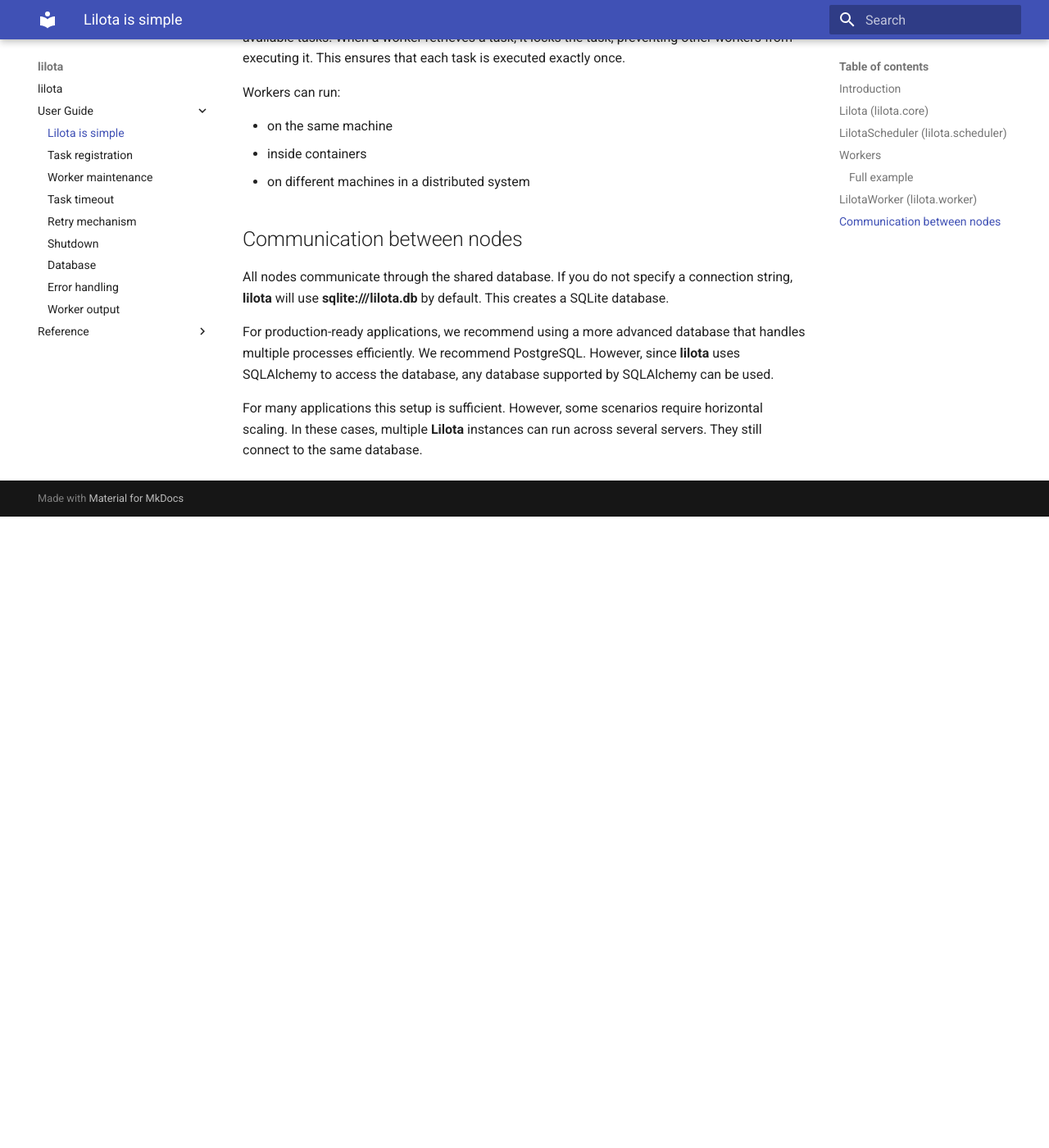
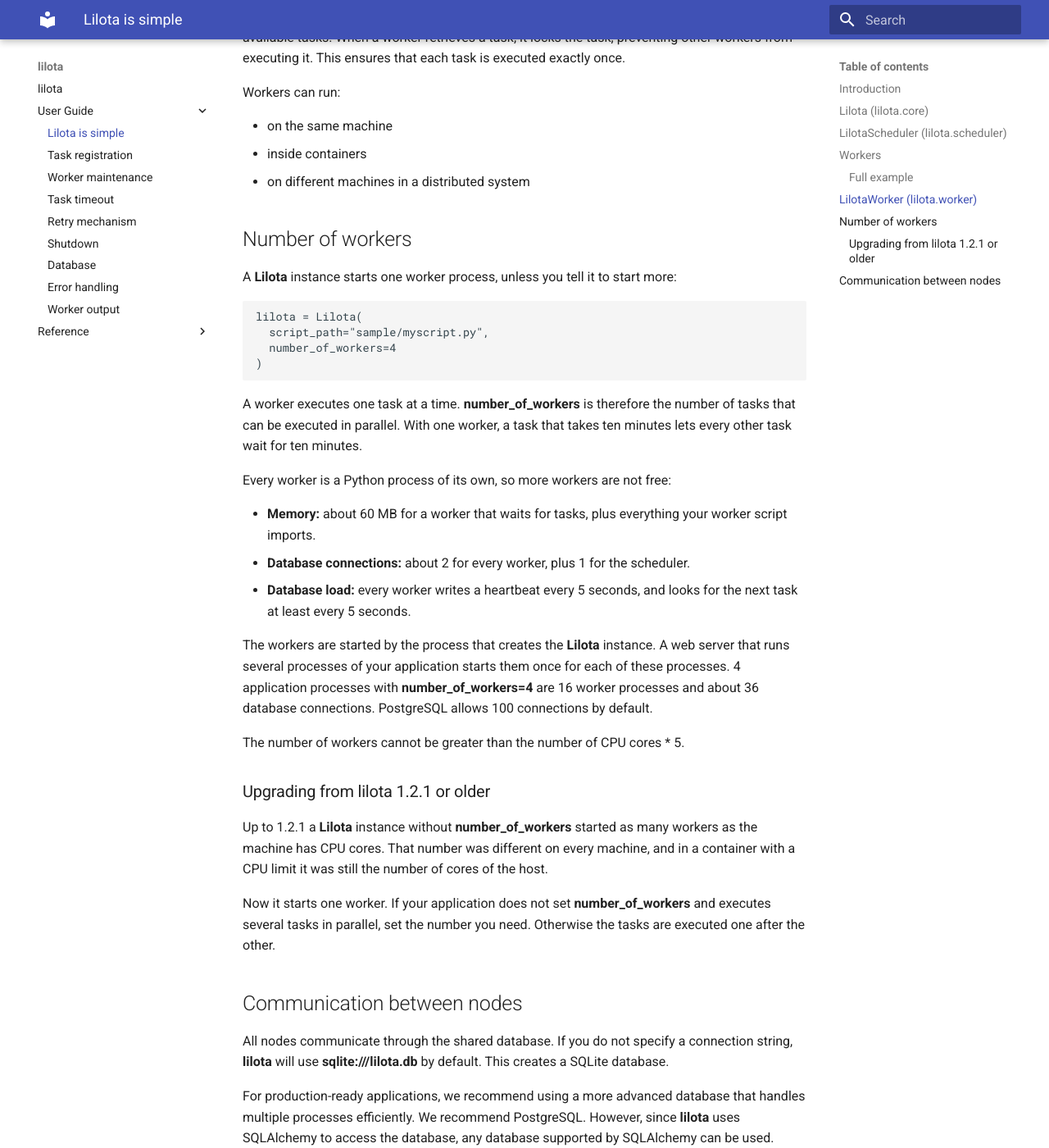
Before and after one commit to tobiasroessler/lilota, an MkDocs documentation site: the page built from docs/lilota-is-simple.md, in a window 1280 px wide and 1400 px high, scrolled down 2251 px. Shown: the whole window at 82% size. Built offline with MkDocs 1.6.1 and Material for MkDocs 9.7.7, drawn with Linux system fonts in a browser that asks for light colours; before the commit the page ends 2881 px from its top, so only the background shows below that.

Commit message:
Start one worker by default
- A Lilota without number_of_workers started as many worker processes
  as the machine has CPU cores. Every worker is a Python process with
  its own database connections, and a web server that runs several
  application processes multiplied the number. Now one worker is
  started.
- Lilota.workers() has the same default. Before, number_of_workers had
  to be given there.
- The documentation says what a worker costs and how the number of
  workers adds up.

Fixes #12

````diff
--- a/docs/lilota-is-simple.md
+++ b/docs/lilota-is-simple.md
@@ -106,6 +106,37 @@
 * on different machines in a distributed system
 
 
+## Number of workers
+
+A **Lilota** instance starts one worker process, unless you tell it to start more:
+
+``` python
+lilota = Lilota(
+  script_path="sample/myscript.py",
+  number_of_workers=4
+)
+```
+
+A worker executes one task at a time. **number_of_workers** is therefore the number of tasks that can be executed in parallel. With one worker, a task that takes ten minutes lets every other task wait for ten minutes.
+
+Every worker is a Python process of its own, so more workers are not free:
+
+* **Memory:** about 60 MB for a worker that waits for tasks, plus everything your worker script imports.
+* **Database connections:** about 2 for every worker, plus 1 for the scheduler.
+* **Database load:** every worker writes a heartbeat every 5 seconds, and looks for the next task at least every 5 seconds.
+
+The workers are started by the process that creates the **Lilota** instance. A web server that runs several processes of your application starts them once for each of these processes. 4 application processes with **number_of_workers=4** are 16 worker processes and about 36 database connections. PostgreSQL allows 100 connections by default.
+
+The number of workers cannot be greater than the number of CPU cores * 5.
+
+
+### Upgrading from lilota 1.2.1 or older
+
+Up to 1.2.1 a **Lilota** instance without **number_of_workers** started as many workers as the machine has CPU cores. That number was different on every machine, and in a container with a CPU limit it was still the number of cores of the host.
+
+Now it starts one worker. If your application does not set **number_of_workers** and executes several tasks in parallel, set the number you need. Otherwise the tasks are executed one after the other.
+
+
 ## Communication between nodes
 
 All nodes communicate through the shared database. If you do not specify a connection string, **lilota** will use **sqlite:///lilota.db** by default. This creates a SQLite database.
````
Also changed, not shown: README.md (+1 -1 lines), 2 other files.
